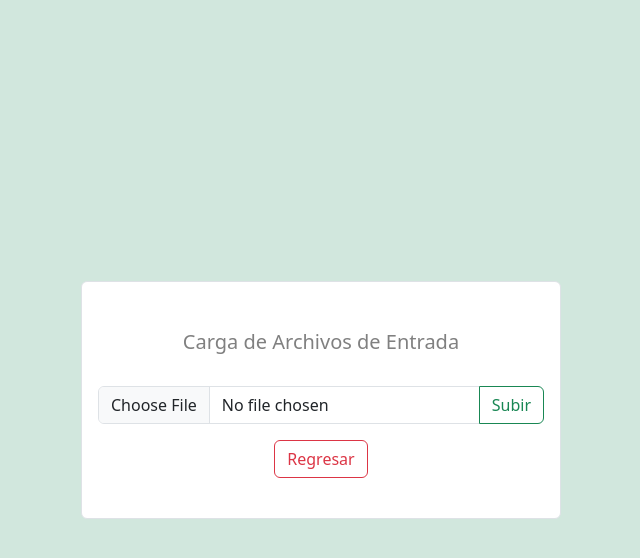
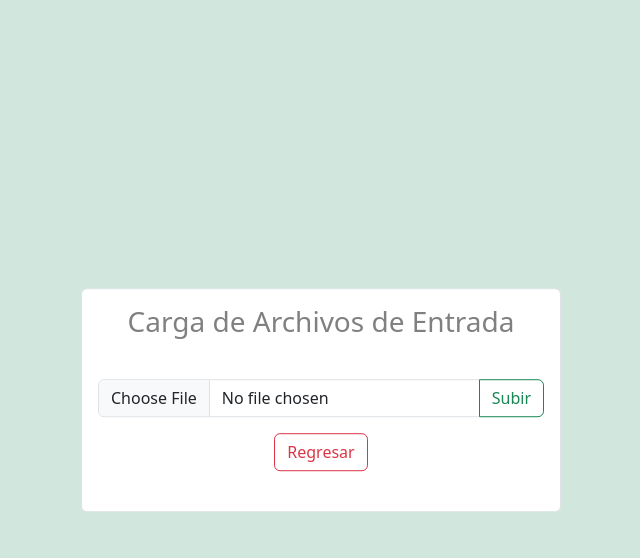
Before and after one commit to Ennero/IPC2_Proyecto3_202302220, a Django app: page /subir in a window 1280 px wide. Shown: the top 558 px of the page, without its empty margins (319-959 px from the left). Run offline with Django 5.2, Linux system fonts and the light colour scheme.

Commit message:
subir arreglado

```diff
--- a/frontend/papaya/templates/papaya/subir.html
+++ b/frontend/papaya/templates/papaya/subir.html
@@ -15,15 +15,9 @@
 
     <div class="card border warning-danger-subtle" style="width: 30rem;">
         <div class="card-body">
-            <div class="row">
-                <div class="col-md-12 mx-auto">
-
-                </div>
-            </div>
+                <h3 align="center" style="color: grey;">Carga de Archivos de Entrada</h3>
         </div>
         <div class="card-body" align="center"   >
-            <h5 align="center" style="color: grey;">Carga de Archivos de Entrada</h5>
-            <br>
             <form method="POST" enctype="multipart/form-data">
 
                 <div class="input-group mb-3">
```
